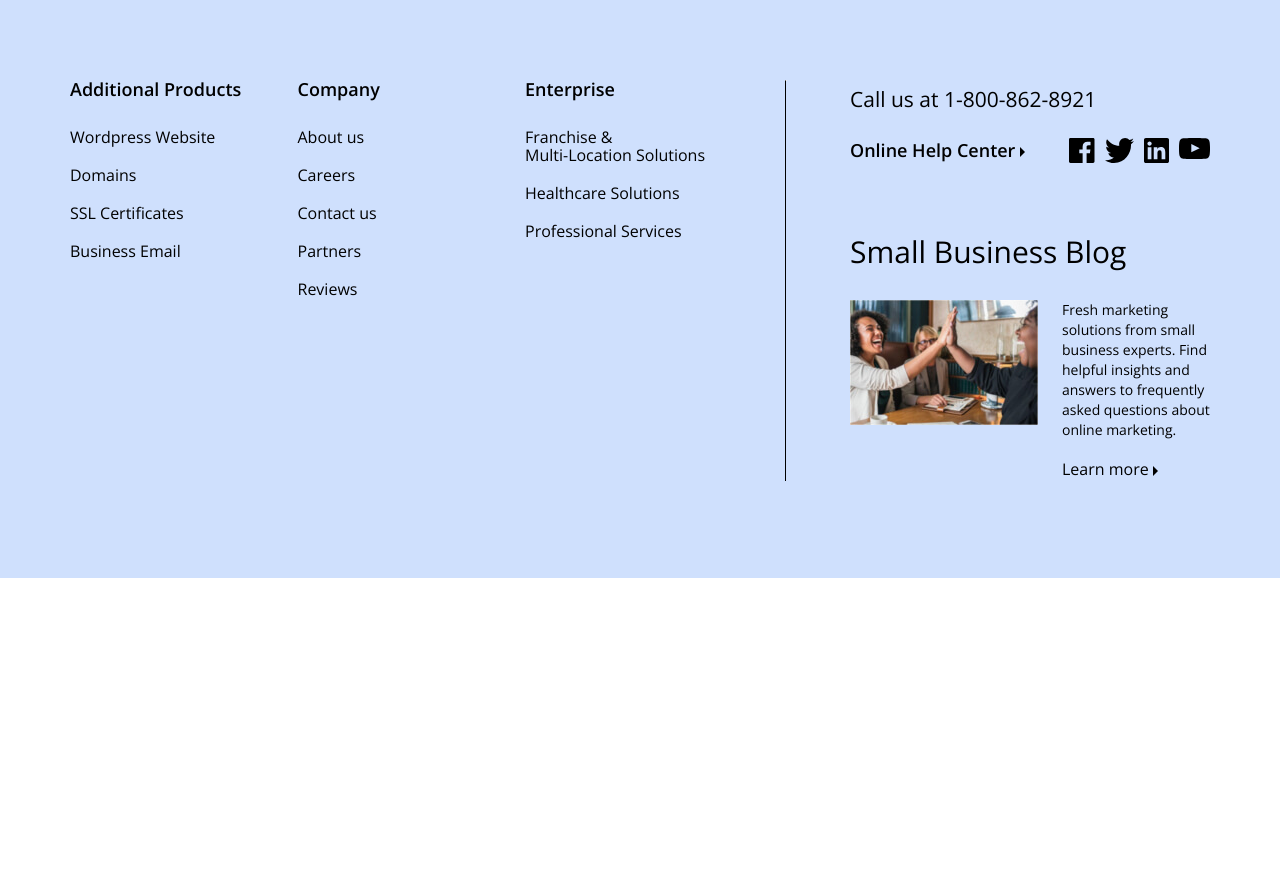
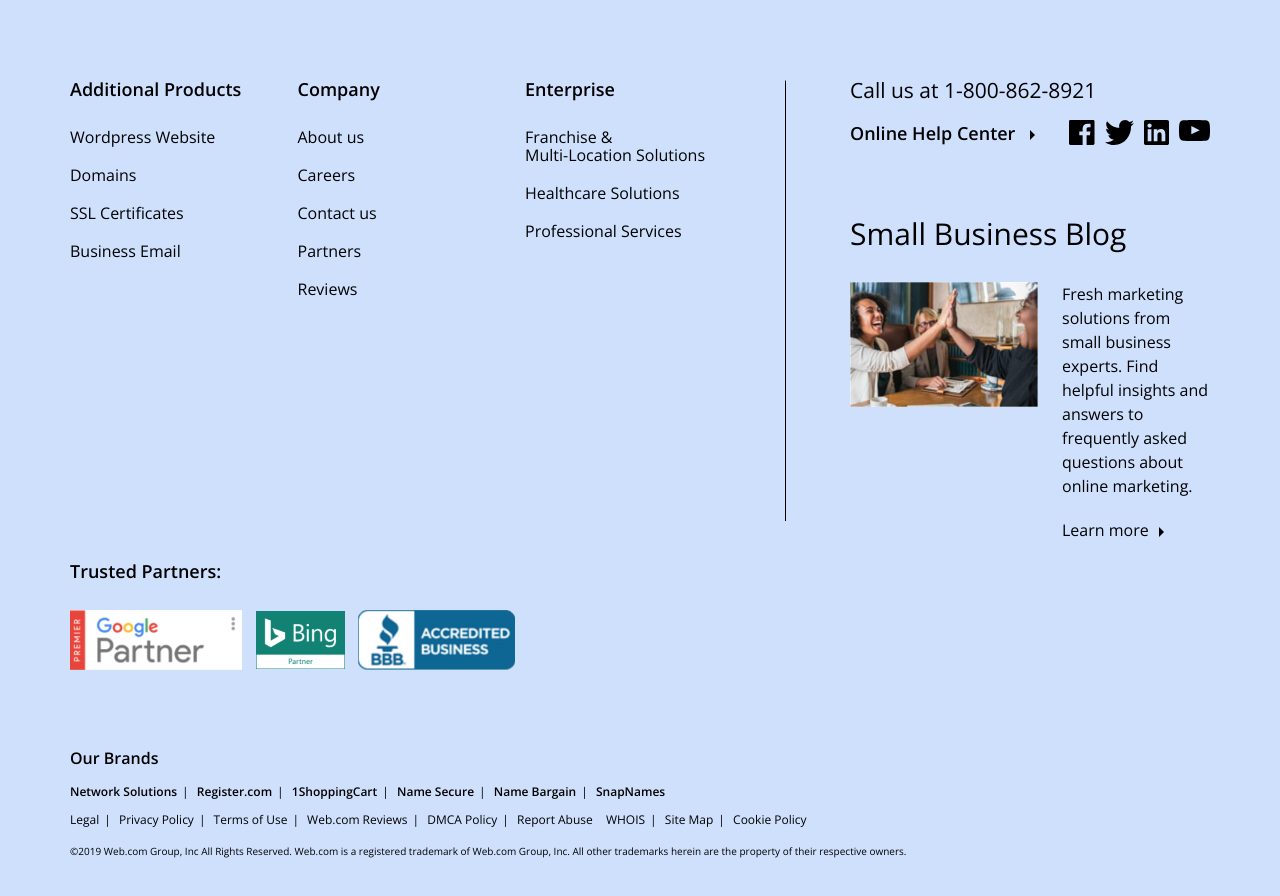
Before and after one commit to callmenunez/web-2020-footer, a website: page index.html in a window 1280 px wide. Before the commit the page ends 800 px from the top, so only its background shows below. Drawn offline with nearby package versions, Linux system fonts and the light colour scheme.

Commit message:
wrapped up styles on desktop version of footer

```diff
--- a/index.html
+++ b/index.html
@@ -23,6 +23,17 @@
       font-weight: 600;
       margin: 0 0 20px;
     }
+    h3 {
+      font-size: 30px;
+      line-height: 37px;
+      font-weight: 300;
+      margin-bottom: 30px;
+    }
+    h4 {
+      font-size: 16px;
+      font-weight: 600;
+      display: inline-block;
+    }
     a {
       display: block;
       font-size: 16px;
@@ -31,10 +42,16 @@
       text-decoration: none;
       padding: 10px 0;
       font-weight: 300;
+      transition-duration: .5s;
+    }
+    a:hover {
+      text-decoration: none;
+      color: #ae357d;
+      transition-duration: .25s;
     }
     hr {
       width: 1px;
-      height: 400px;
+      height: 440px;
       border-left: 1px solid #000000;
       margin: 0 auto;
     }
@@ -42,6 +59,7 @@
       font-size: 21px;
       font-weight: 300;
       display: inline-block;
+      line-height: 0px;
     }
     .online-help {
       display: flex;
@@ -49,9 +67,7 @@
       justify-content: space-between;
       margin-bottom: 60px;
     }
-    .online-help p {
-      font-size: 18px;
-      font-weight: 600;
+    .online-help h2 {
       margin-bottom: 0;
     }
     .social-icons {
@@ -59,12 +75,11 @@
     }
     .social-icons a {
       margin-left: 10px;
+      transition-duration: .5s;
     }
-    .small-business-blog h3 {
-      font-size: 30px;
-      line-height: 37px;
-      font-weight: 300;
-      margin-bottom: 30px;
+    .social-icons a:hover {
+      opacity: .5;
+      transition-duration: .25s;
     }
     .small-business-blog .small-business-text-w-image {
       display: flex;
@@ -73,7 +88,45 @@
     .small-business-blog .small-business-text-w-image img {
       margin-right: 24px;
     }
-    .small-business-blog .small-business-text {
+    .small-business-blog .small-business-text p, .small-business-blog .small-business-text a {
+      font-size: 16px;
+      line-height: 24px;
+      font-weight: 300;
+    }
+    .arrow {
+      margin-left: 10px;
+    }
+    .trusted-partners {
+      margin-bottom: 60px;
+    }
+    .trusted-partners a {
+      display: inline-block;
+    }
+    .trusted-partners img{
+      margin-right: 10px;
+    }
+    .our-brands {
+      font-size: 12px;
+    }
+    .our-brands a {
+      display: inline-block;
+      font-size: 12px;
+      margin: 0 5px;
+      padding: 5px 0;
+    }
+    .our-brands a:first-of-type {
+      margin-left: 0;
+    }
+    .our-brands h4 {
+      display: block;
+    }
+    .our-brands .bold-links a {
+      font-weight: 600;
+    }
+    .our-brands p.disclaimer {
+      font-size: 10px;
+      font-weight: 300;
+      margin: 10px 0;
     }
   </style>
   <!-- HTML5 Shiv, this allows older versions of ie9 to accept html5. Must live in the header, below any stylesheets -->
@@ -150,7 +203,7 @@
             <p>Call us at <a href="tel:1-800-862-8921">1-800-862-8921</a></p>
           </div>
           <div class="online-help">
-            <p>Online Help Center <img src="img/arrow.svg"></img></p>
+            <h2>Online Help Center <img src="img/arrow.svg" class="arrow"></h2>
             <div class="social-icons">
               <a href="#" target="_blank">
                 <img src="img/facebook.svg" alt="facebook icon">
@@ -172,15 +225,61 @@
               <img src="img/small-business.jpg" alt="Small Business Blog Image">
               <div class="small-business-text">
                 <p>Fresh marketing solutions from small business experts. Find helpful insights and answers to frequently asked questions about online marketing.</p>
-                <p><a href="#" alt="Learn more" target="_blank">Learn more <img src="img/arrow.svg"></a> </img></p>
+                <p><a href="#" alt="Learn more" target="_blank">Learn more<img src="img/arrow.svg" class="arrow"></a></p>
               </div>
             </div>
           </div>
         </div>
       </div>
+      <div class="row">
+        <div class="col-md-12">
+          <div class="trusted-partners">
+            <h2>
+              Trusted Partners:
+            </h2>
+            <a href="" target="_blank">
+              <img src="img/google.png" alt="google partner logo">
+            </a>
+            <a href="" target="_blank">
+              <img src="img/bing.png" alt="bing logo">
+            </a>
+            <a href="" target="_blank">
+              <img src="img/bbb.png" alt="better business bureau logo">
+            </a>
+          </div>
+        </div>
+      </div>
+      <div class="row">
+        <div class="col-md-12">
+          <div class="our-brands">
+            <h4>
+              Our Brands
+            </h4>
+            <div class="bold-links">
+              <a href="" alt="Network Solutions" target="_blank">Network Solutions</a>|
+              <a href="" alt="Register.com" target="_blank">Register.com</a>|
+              <a href="" alt="1ShoppingCart" target="_blank">1ShoppingCart</a>|
+              <a href="" alt="Name Secure" target="_blank">Name Secure</a>|
+              <a href="" alt="Name Bargain" target="_blank">Name Bargain</a>|
+              <a href="" alt="SnapNames" target="_blank">SnapNames</a>
+            </div>
+            <a href="" alt="Legal" target="_blank">Legal</a>|
+            <a href="" alt="Privacy Policy" target="_blank">Privacy Policy</a>|
+            <a href="" alt="Terms of Use" target="_blank">Terms of Use</a>|
+            <a href="" alt="Web.com Reviews" target="_blank">Web.com Reviews</a>|
+            <a href="" alt="DMCA Policy" target="_blank">DMCA Policy</a>|
+            <a href="" alt="Report Abuse" target="_blank">Report Abuse</a>
+            <a href="" alt="WHOIS" target="_blank">WHOIS</a>|
+            <a href="" alt="Site Map" target="_blank">Site Map</a>|
+            <a href="" alt="Cookie Policy" target="_blank">Cookie Policy</a>
+            <p class="disclaimer">
+              	&copy;2019 Web.com Group, Inc All Rights Reserved. Web.com is a registered trademark of Web.com Group, Inc. All other trademarks herein are the property of their respective owners.
+            </p>
+          </div>
+        </div>
+      </div>
     </div>
   </footer>
-  <script src="js/scripts.js"></script>
 
 </body>
 </html>
```
Also changed, not shown: img/bbb.png (added), img/bing.png (added), img/google.png (added). Lines whose indentation alone changed are shown as unchanged.
